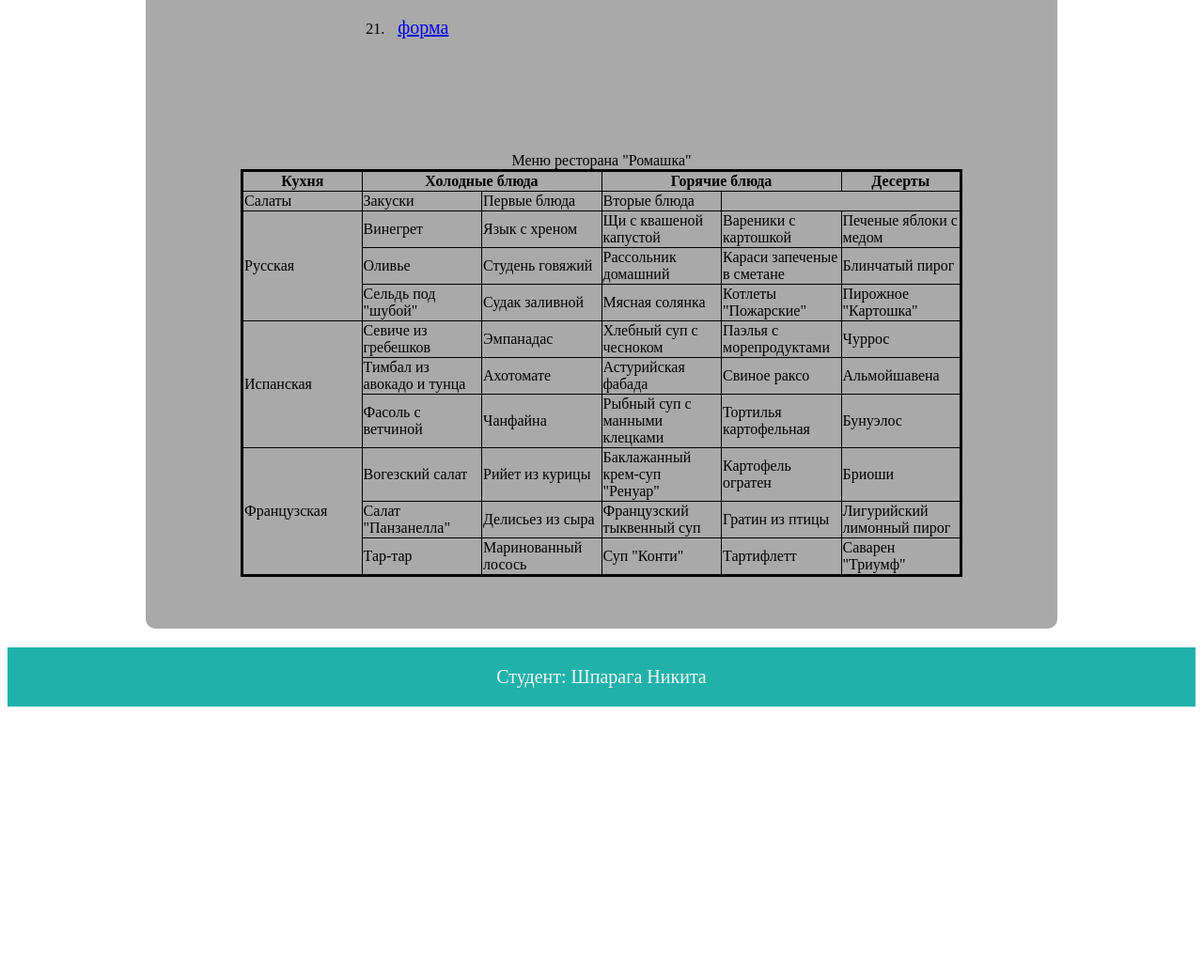
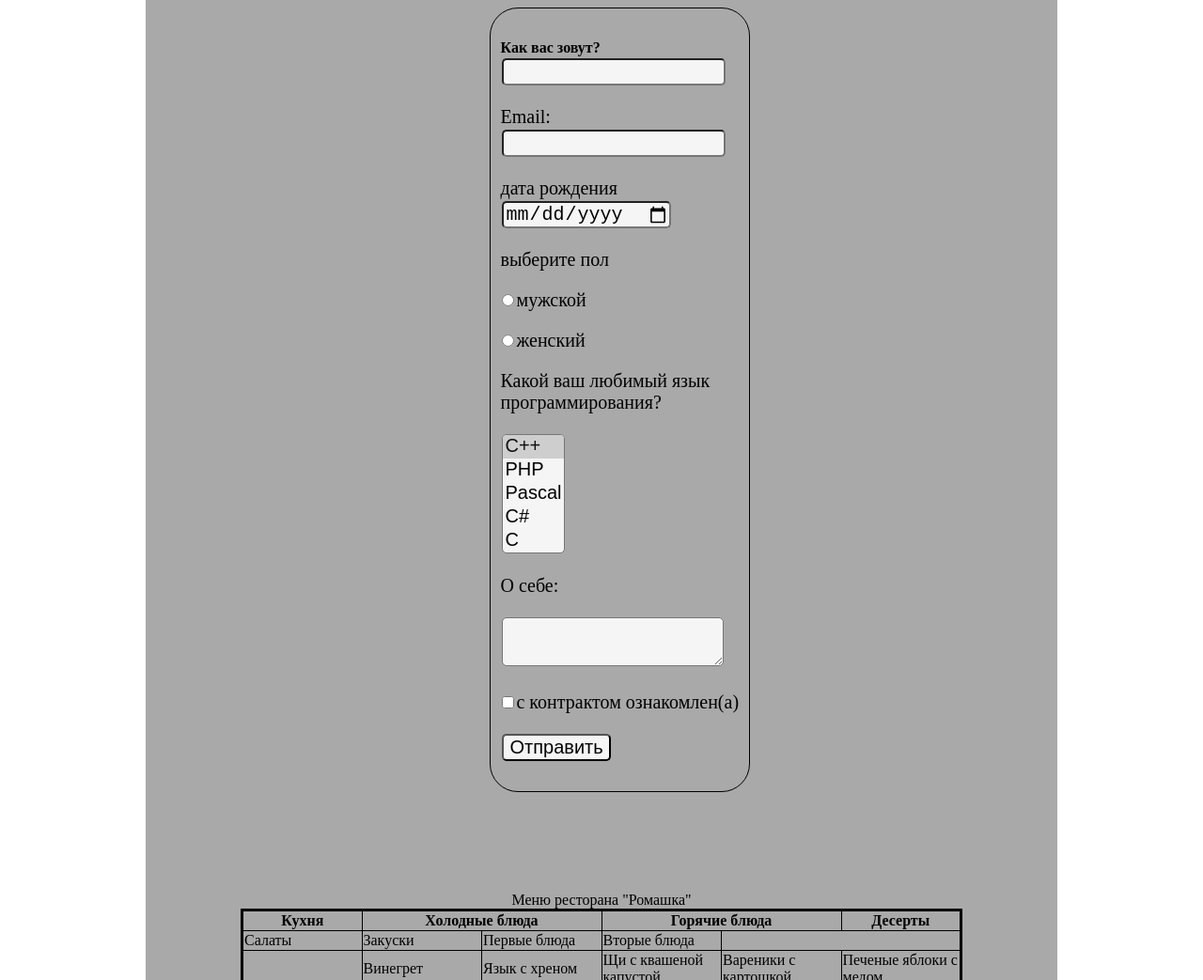
Before and after one commit to ValeraTheThunderer/web3, a plain HTML site: page index.html in a window 1280 px wide. Shown: the part 1320-2363 px from the top of the page at 94% size. Before the commit the page ends 2072 px from the top, so only its background shows below. Drawn offline with Linux system fonts and the light colour scheme.

Commit message:
Update index.html

```diff
--- a/index.html
+++ b/index.html
@@ -51,7 +51,38 @@
             <li title="третий"><a href="./about/about.html">ссылка в списке 3</a></li>
         </ol></li>
         <li><a href="ftp://demo:demo@http://demo.wftpserver.com/main.html/download/Summer.jpg">ftp файл</a></li>
-        <li><a href="elements/form.html">форма</a></li>
+        <form method="post" action="/" class="forms front-block">
+                    <a id="form"></a>
+                    <br><strong>Как вас зовут?</strong></br>
+                    <input maxlength="25" size="40">
+                    <p>Email: <input type="email" name="login" required></p>
+                    <p>дата рождения <input type="date" id="start" name="trip-start" required></p>
+                    <p>выберите пол</p>
+                    <p><input name="мужской" type="radio" value="мужской" >мужской</p>
+                    <p><input name="женский" type="radio" value="женский" >женский</p>
+
+
+                    <p>Какой ваш любимый язык программирования?</p>
+                    <p><select name="select" size="5" multiple>
+                        <option selected value="1">C++</option>
+                        <option value="2">PHP</option>
+                        <option value="3">Pascal</option>
+                        <option value="4">C#</option>
+                        <option value="5">C</option>
+
+                    </select>
+
+                    <p> О себе:</p>
+                    <p><textarea name="биография"></textarea></p>
+
+
+                    <p><input type="checkbox" name="1" value="с контрактом ознакомлен(а)" required>с контрактом ознакомлен(а)</p>
+                    <p>
+                        <input type="submit" value="Отправить" required></p>
+                    </p>
+
+
+                </form>
     </ol>
     <table class="first-table">
         <caption>Меню ресторана "Ромашка"</caption>
```
